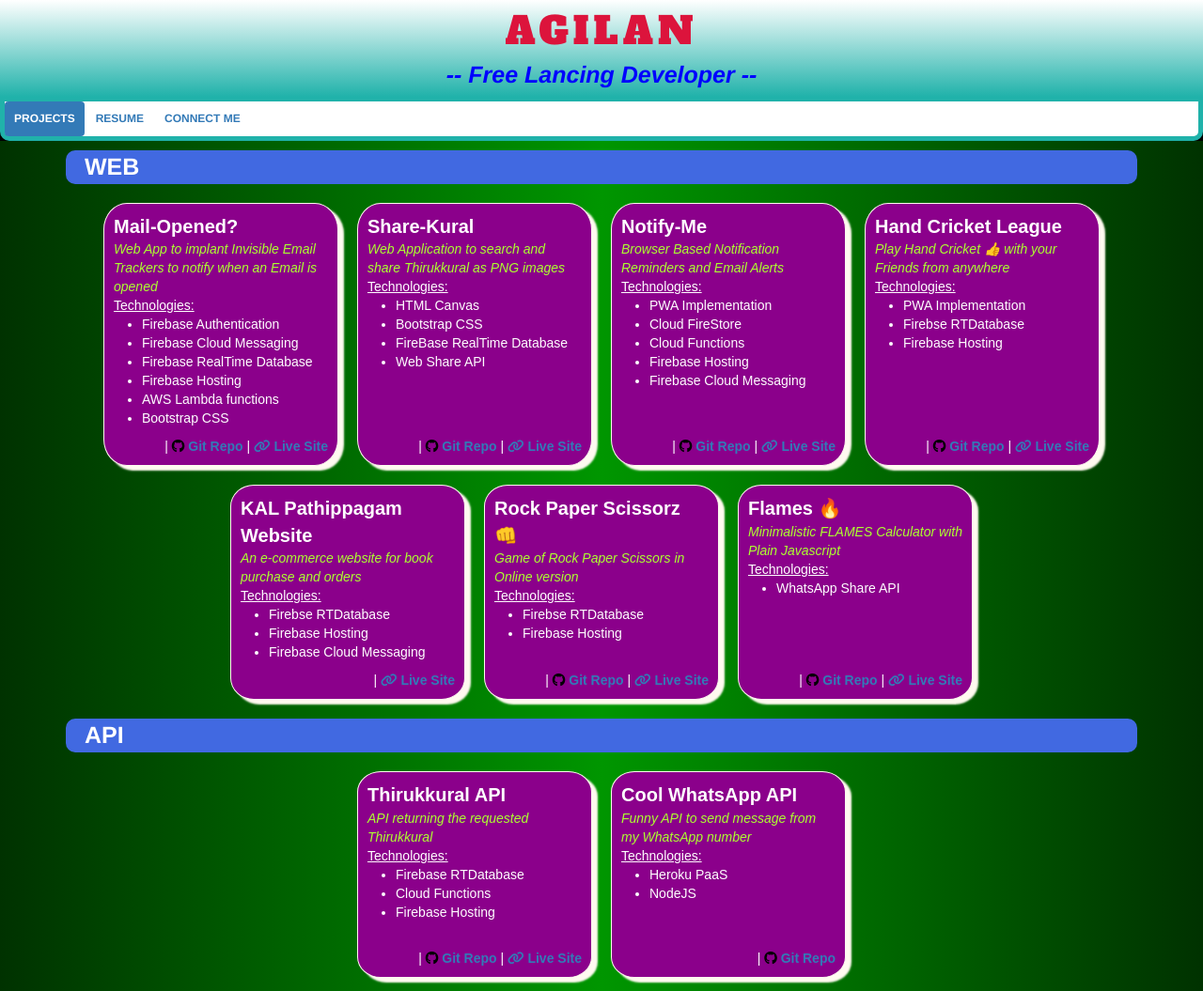
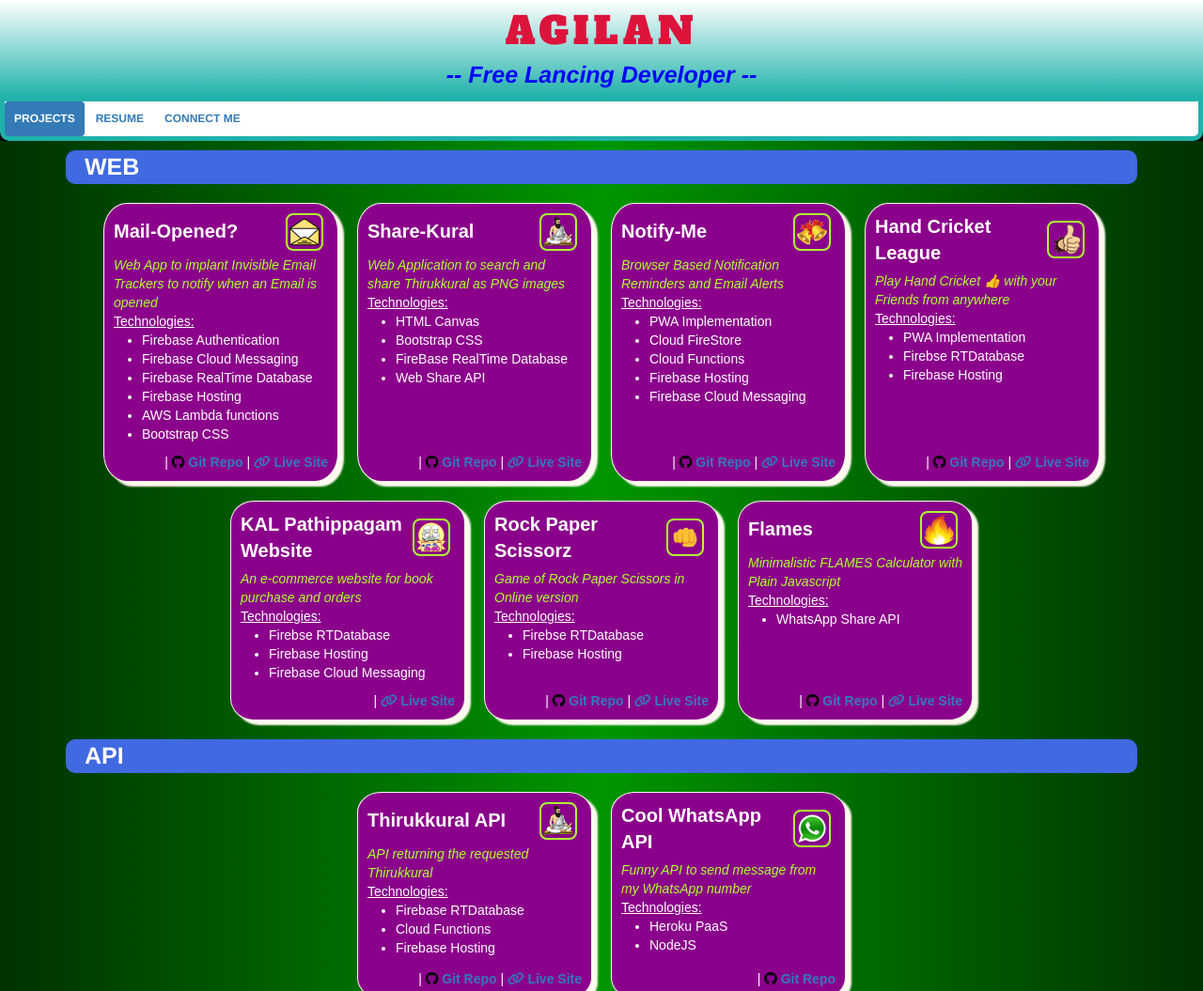
Before and after one commit to agilan2001/agilan2001.github.io, a plain HTML site: page index.html in a window 1280 px wide. Shown: the top 1055 px of the page at 94% size. Drawn offline with nearby package versions, Linux system fonts and the light colour scheme.

Commit message:
add icon

```diff
--- a/projects.json
+++ b/projects.json
@@ -3,6 +3,7 @@
         {
             "title": "Mail-Opened?",
             "desc": "Web App to implant Invisible Email Trackers to notify when an Email is opened",
+            "icon":"mail-opened",
             "tech": [
                 "Firebase Authentication",
                 "Firebase Cloud Messaging",
@@ -19,6 +20,7 @@
         {
             "title": "Share-Kural",
             "desc": "Web Application to search and share Thirukkural as PNG images",
+            "icon":"share-kural",
             "tech": [
                 "HTML Canvas",
                 "Bootstrap CSS",
@@ -33,6 +35,7 @@
         {
             "title": "Notify-Me",
             "desc": "Browser Based Notification Reminders and Email Alerts",
+            "icon":"notify-me",
             "tech": [
                 "PWA Implementation",
                 "Cloud FireStore",
@@ -48,6 +51,7 @@
         {
             "title": "Hand Cricket League",
             "desc": "Play Hand Cricket 👍 with your Friends from anywhere",
+            "icon":"hand-cricket",
             "tech": [
                 "PWA Implementation",
                 "Firebse RTDatabase",
@@ -61,6 +65,7 @@
         {
             "title": "KAL Pathippagam Website",
             "desc": "An e-commerce website for book purchase and orders",
+            "icon":"kal-pathippagam",
             "tech": [
                 "Firebse RTDatabase",
                 "Firebase Hosting",
@@ -71,8 +76,9 @@
             }
         },
         {
-            "title": "Rock Paper Scissorz 👊",
+            "title": "Rock Paper Scissorz",
             "desc": "Game of Rock Paper Scissors in Online version",
+            "icon":"rock-paper-scissorz",
             "tech": [
                 "Firebse RTDatabase",
                 "Firebase Hosting"
@@ -83,8 +89,9 @@
             }
         },
         {
-            "title": "Flames 🔥",
+            "title": "Flames",
             "desc": "Minimalistic FLAMES Calculator with Plain Javascript",
+            "icon":"flame-name",
             "tech": [
                 "WhatsApp Share API"
             ],
@@ -98,6 +105,7 @@
         {
             "title": "Thirukkural API",
             "desc": "API returning the requested Thirukkural",
+            "icon":"share-kural",
             "tech": [
                 "Firebase RTDatabase",
                 "Cloud Functions",
@@ -111,6 +119,7 @@
         {
             "title": "Cool WhatsApp API",
             "desc": "Funny API to send message from my WhatsApp number",
+            "icon":"whatsapp",
             "tech": [
                 "Heroku PaaS",
                 "NodeJS"
@@ -124,6 +133,7 @@
         {
             "title": "Grader",
             "desc": "Grade Points ( GPA / CGPA ) Calculator",
+            "icon":"grader",
             "tech": [
                 "AsyncStorage",
                 "ReactNative Paper",
@@ -137,6 +147,7 @@
         {
             "title": "Prompt",
             "desc": "Notification Reminder",
+            "icon":"notify-me",
             "tech": [
                 "AsyncStorage",
                 "ReactNative Paper",
--- a/react-script-compiled.js
+++ b/react-script-compiled.js
@@ -155,7 +155,14 @@
   className: "proj_div"
 }, /*#__PURE__*/React.createElement("div", {
   className: "proj_div_title"
-}, data.title), /*#__PURE__*/React.createElement("div", {
+}, /*#__PURE__*/React.createElement("div", {
+  style: {
+    flex: '1'
+  }
+}, data.title), data.icon && /*#__PURE__*/React.createElement("img", {
+  class: "proj_icon",
+  src: "/icons/proj/" + data.icon + ".png"
+})), /*#__PURE__*/React.createElement("div", {
   className: "proj_div_desc"
 }, data.desc), /*#__PURE__*/React.createElement("div", {
   className: "proj_div_tech_tag"
--- a/style.css
+++ b/style.css
@@ -82,9 +82,23 @@
     background-color: darkred;
 }
 
+.proj_icon {
+    margin: 0px 5px;
+    border: 2px solid greenyellow;
+    padding: 2px;
+    border-radius: 20%;
+    transition: all 1s;
+}
+
+.proj_div:hover img {
+    border: 2px solid blue;
+}
+
 .proj_div_title {
+    display: flex;
     font-size: 20px;
     font-weight: bold;
+    align-items: center;
 }
 
 .proj_div a {
@@ -92,6 +106,7 @@
 }
 
 .proj_div_desc {
+    margin-top: 5px;
     font-style: oblique;
     color: greenyellow;
 }
@@ -235,7 +250,7 @@
     background-color: mediumpurple;
 }
 
-#resume_education_table{
+#resume_education_table {
     white-space: nowrap;
 }
 
```
Also changed, not shown: react-script.js (+6 -2 lines), icons/proj/flame-name.png (added), icons/proj/grader.png (added), icons/proj/hand-cricket.png (added), icons/proj/kal-pathippagam.png (added), icons/proj/mail-opened.png (added), icons/proj/notify-me.png (added), icons/proj/rock-paper-scissorz.png (added), icons/proj/share-kural.png (added), icons/proj/whatsapp.png (added).
